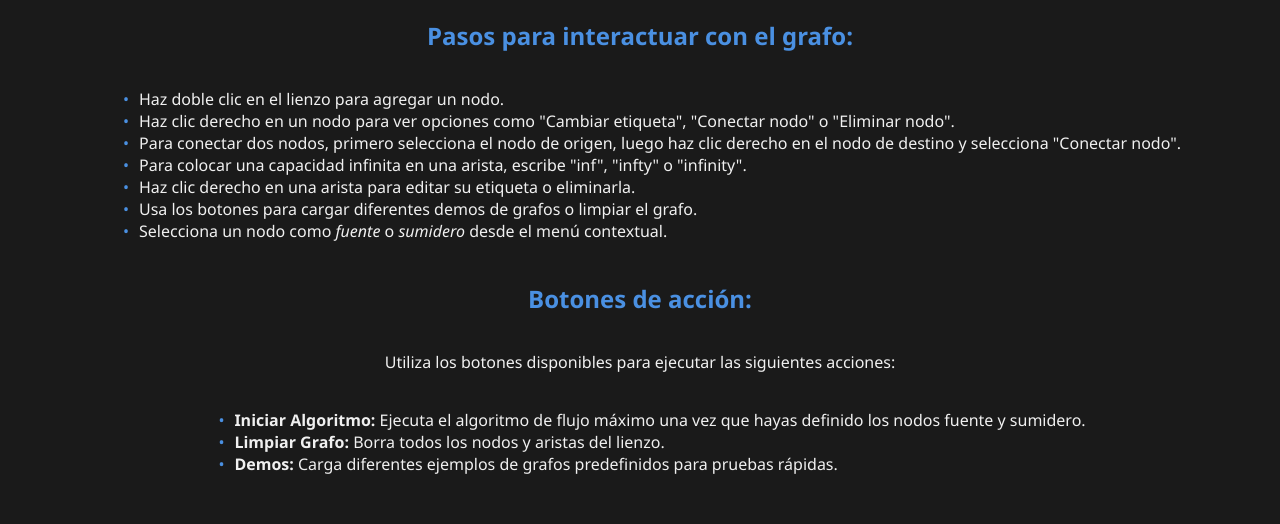
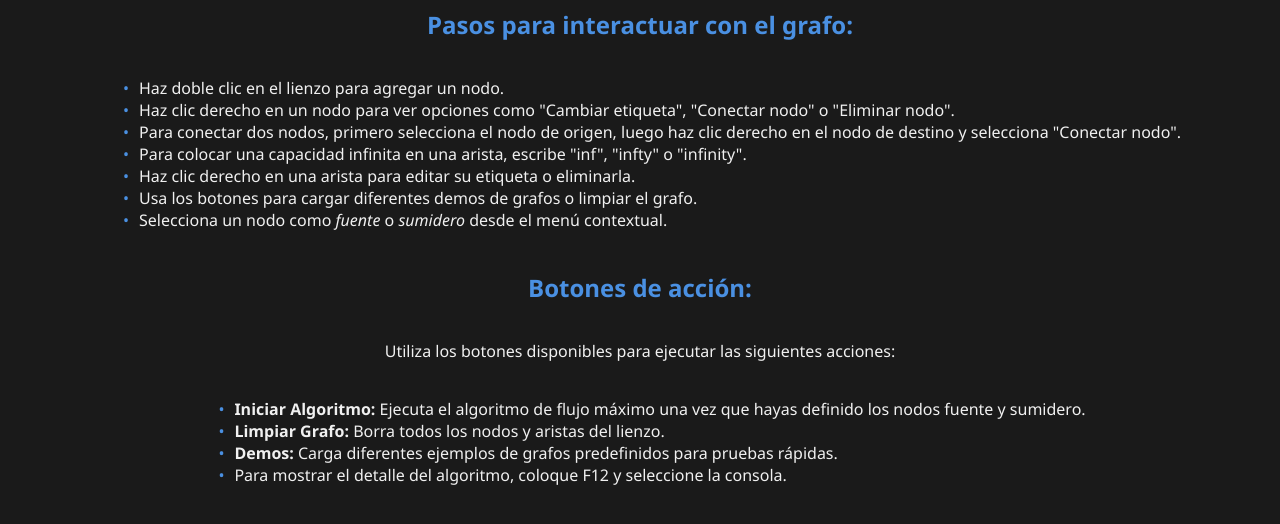
Before and after one commit to daniehuuu/daniehuuu.github.io, a plain HTML site: page directorios/instrucciones.html in a window 1280 px wide. Shown: the part 216-740 px from the top of the page. Drawn offline with Linux system fonts and the light colour scheme.

Commit message:
F12 instruction

```diff
--- a/directorios/instrucciones.html
+++ b/directorios/instrucciones.html
@@ -81,6 +81,7 @@
         <li><strong>Iniciar Algoritmo:</strong> Ejecuta el algoritmo de flujo máximo una vez que hayas definido los nodos fuente y sumidero.</li>
         <li><strong>Limpiar Grafo:</strong> Borra todos los nodos y aristas del lienzo.</li>
         <li><strong>Demos:</strong> Carga diferentes ejemplos de grafos predefinidos para pruebas rápidas.</li>
+        <li>Para mostrar el detalle del algoritmo, coloque F12 y seleccione la consola.</li>
     </ul>
 
 </body>
```
